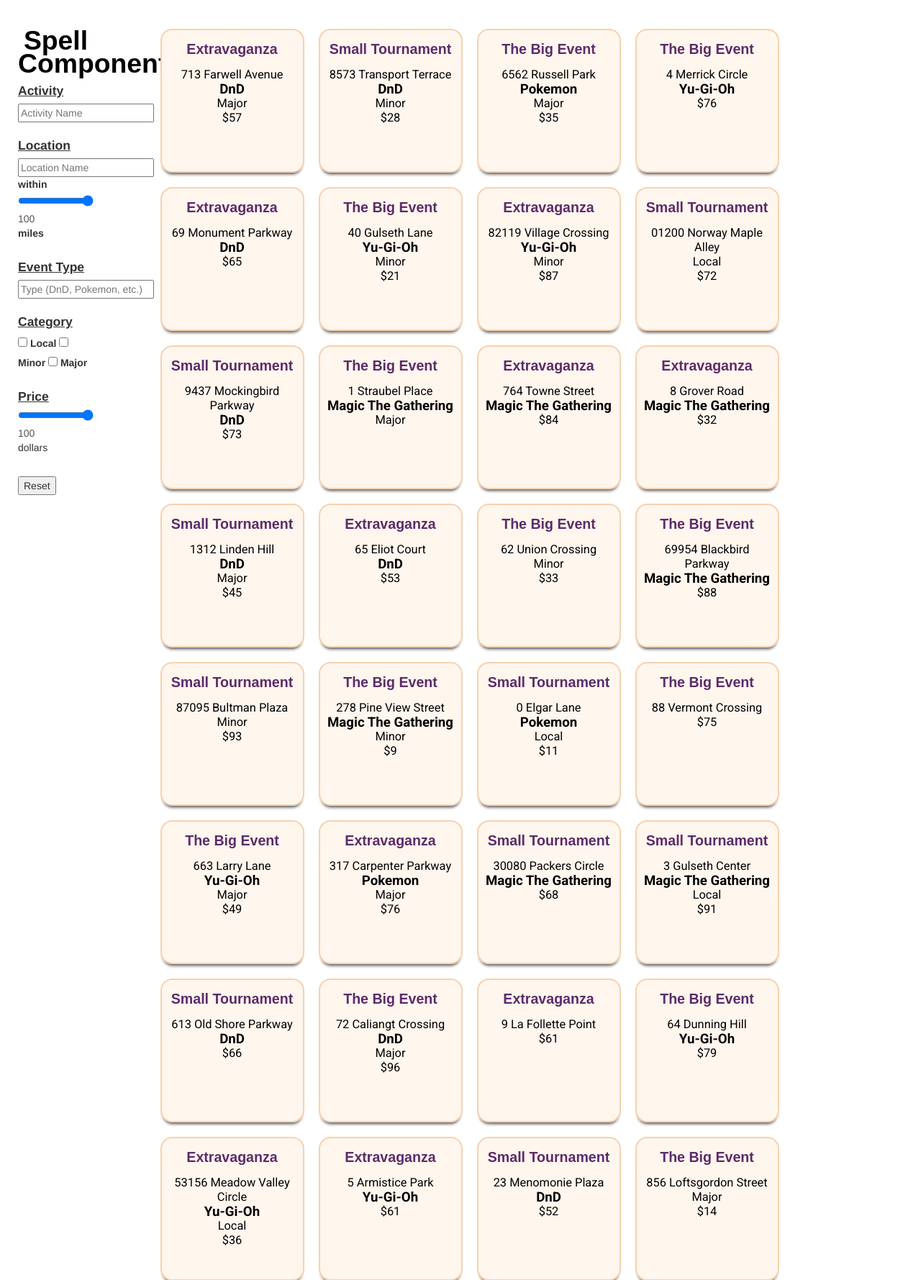
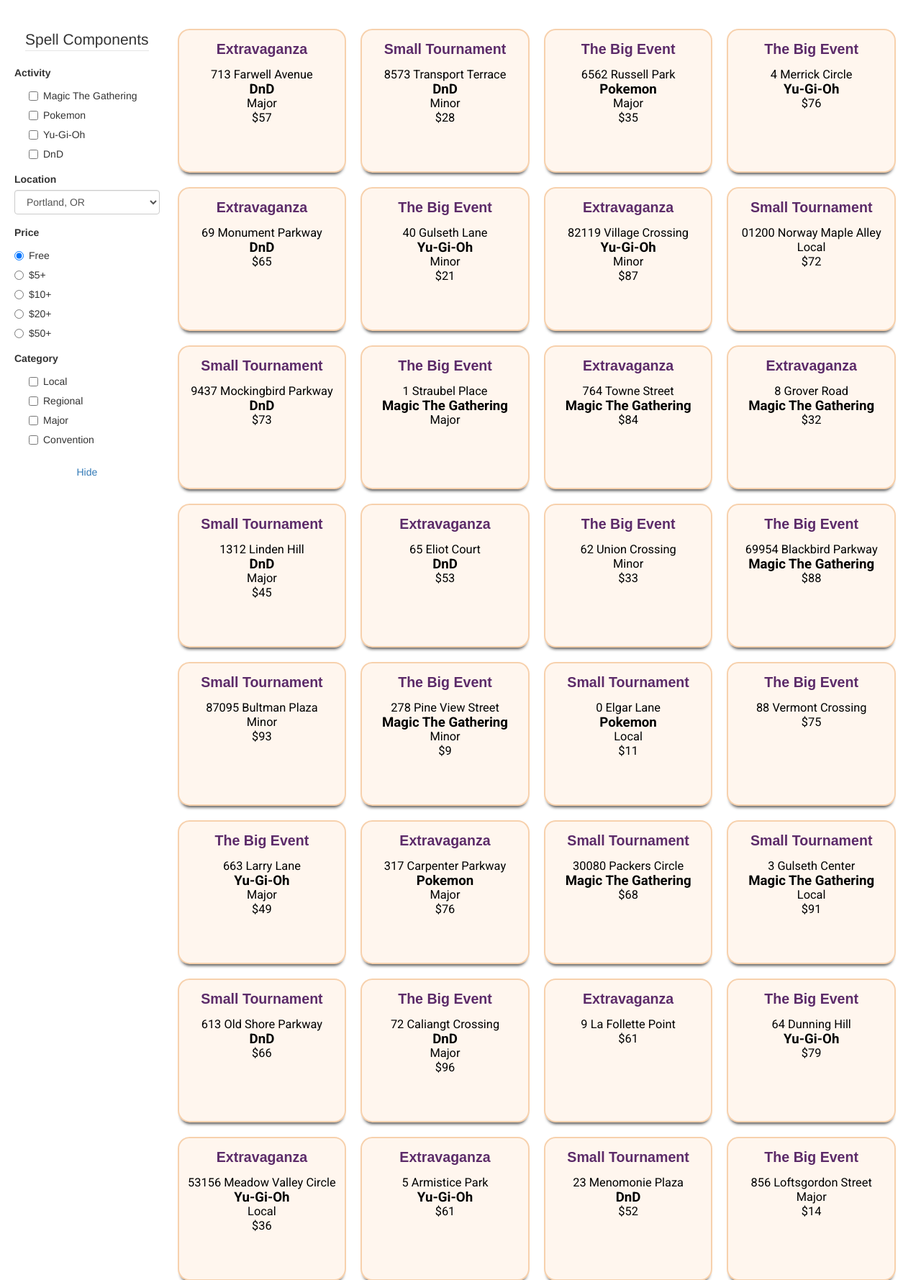
Before and after one commit to gillemic/TheLocatorSpell, a Flask app: page /events in a window 1280 px wide. Shown: the part 169-1948 px from the top of the page at 72% size. Run offline with Flask 3, Linux system fonts and the light colour scheme; some libraries are stand-ins or nearby versions; some web fonts are replaced.

Commit message:
front page and events rework

```diff
--- a/app/__init__.py
+++ b/app/__init__.py
@@ -1,3 +1,7 @@
+import mimetypes
+mimetypes.add_type('application/javascript', '.js')
+mimetypes.add_type('text/css', '.css')
+
 from flask import Flask
 from config import Config
 from flask_bootstrap import Bootstrap
--- a/app/static/CSS/index.css
+++ b/app/static/CSS/index.css
@@ -304,7 +304,11 @@
     flex: 1 1;
     align-items: stretch;
     margin-bottom: 1rem;
-    max-width: 10%;
+    min-width: 15%;
+}
+
+.form-wrapper input {
+    width: 100%;
 }
 
 .form-wrapper a {
@@ -320,6 +324,10 @@
     display: flex;
     justify-content: center;
     flex-wrap: wrap;
+}
+
+.spell-components {
+    margin: 0rem 1rem;
 }
 
 .quickSearch {
@@ -352,9 +360,9 @@
 }
 
 #pageData {
-    max-width: 80%;
+    width: 85%;
     display: flex;
-    flex: 8 8 25%;
+    flex: 2 2 25%;
     flex-wrap: wrap;
     justify-content: left;
     padding: 0 1rem;
@@ -375,7 +383,6 @@
     padding: 1rem;
     margin: 1rem;
     flex: 1 1 15%;
-    max-width: 15%;
     min-width: 200px;
     min-height: 200px;
     box-shadow:  0 6px 4px -4px rgba(0,0,0,0.7);
--- a/app/static/CSS/landing_page.css
+++ b/app/static/CSS/landing_page.css
@@ -27,7 +27,7 @@
 
 .quickSearch {
     display: inline-block;
-    min-width: 55%;
+    min-width: 45%;
     height: 5rem;
     margin: 1rem;
     border-width: 1px;
--- a/app/templates/events.html
+++ b/app/templates/events.html
@@ -3,9 +3,9 @@
 {% block app_content %}
     <div class="main-page">
         <div class="page-content">
-            <div class="form-wrapper">
+            <div class="form-horizontal spell-components">
                 <form name="main-form" id="main-form">
-                    <h2>Spell Components</h2>
+                <!--    <h2>Spell Components</h2>
                     <label for="activity"><u>Activity</u></label>
                     <br>
                     <input type="text" name="activity" id="activity"
@@ -59,11 +59,133 @@
                     <button type="reset" onclick="clearFields()">Reset</button>
                     <br>
                 </form>
-                <!--
                 <div class="showhide-wrapper">
                     <a id="hide-button" onclick="hideSearch()">Hide</a>
                     <a id="show-button" onclick="showSearch()">Show</a>
                 </div> -->
+                    <fieldset>
+
+                    <!-- Form Name -->
+                    <legend>Spell Components</legend>
+
+                    <!-- Multiple Checkboxes -->
+                    <div class="form-group">
+                      <label class="activity-header" for="activities">Activity</label>
+                      <br>
+                      <div id="activities">
+                        <div class="checkbox">
+                            <label for="activities-0">
+                            <input type="checkbox" name="activities" id="activities-0" value="1">
+                            Magic The Gathering
+                            </label>
+                        </div>
+                        <div class="checkbox">
+                            <label for="activities-1">
+                            <input type="checkbox" name="activities" id="activities-1" value="2">
+                            Pokemon
+                            </label>
+                        </div>
+                        <div class="checkbox">
+                            <label for="activities-2">
+                            <input type="checkbox" name="activities" id="activities-2" value="3">
+                            Yu-Gi-Oh
+                            </label>
+                        </div>
+                        <div class="checkbox">
+                            <label for="activities-3">
+                            <input type="checkbox" name="activities" id="activities-3" value="4">
+                            DnD
+                            </label>
+                        </div>
+                      </div>
+                    </div>
+
+                    <!-- Select Basic -->
+                    <div class="form-group">
+                      <label class="" for="Location">Location</label>
+                      <div class="">
+                        <select id="Location" name="Location" class="form-control">
+                          <option value="1">Portland, OR</option>
+                          <option value="2">Seattle, WA</option>
+                        </select>
+                      </div>
+                    </div>
+
+                    <!-- Multiple Radios -->
+                    <div class="form-group">
+                      <label class="" for="price">Price</label>
+                      <br>
+                      <div id="event-price">
+                        <div class="radio">
+                            <label for="price-0">
+                            <input type="radio" name="price" id="price-0" value="0" checked="checked">
+                            Free
+                            </label>
+                        </div>
+                        <div class="radio">
+                            <label for="price-1">
+                            <input type="radio" name="price" id="price-1" value="5">
+                            $5+
+                            </label>
+                        </div>
+                        <div class="radio">
+                            <label for="price-2">
+                            <input type="radio" name="price" id="price-2" value="10">
+                            $10+
+                            </label>
+                        </div>
+                        <div class="radio">
+                            <label for="price-3">
+                            <input type="radio" name="price" id="price-3" value="20">
+                            $20+
+                            </label>
+                        </div>
+                        <div class="radio">
+                            <label for="price-4">
+                            <input type="radio" name="price" id="price-4" value="50">
+                            $50+
+                            </label>
+                        </div>
+                      </div>
+                    </div>
+
+                    <!-- Multiple Checkboxes -->
+                    <div class="form-group">
+                      <label class="" for="category">Category</label>
+                      <br>
+                      <div class="">
+                      <div class="checkbox">
+                        <label for="category-0">
+                          <input type="checkbox" name="category" id="category-0" value="local">
+                          Local
+                        </label>
+                        </div>
+                      <div class="checkbox">
+                        <label for="category-1">
+                          <input type="checkbox" name="category" id="category-1" value="minor">
+                          Regional
+                        </label>
+                        </div>
+                      <div class="checkbox">
+                        <label for="category-2">
+                          <input type="checkbox" name="category" id="category-2" value="major">
+                          Major
+                        </label>
+                        </div>
+                      <div class="checkbox">
+                        <label for="category-3">
+                          <input type="checkbox" name="category" id="category-3" value="major">
+                          Convention
+                        </label>
+                        </div>
+                      </div>
+                    </div>
+                    </fieldset>
+                </form>
+                <div class="showhide-wrapper">
+                    <a id="hide-button" onclick="hideSearch()">Hide</a>
+                    <a id="show-button" onclick="showSearch()">Show</a>
+                </div>
             </div>
             <div id="pageData">
                 {% for piece in data %}
@@ -80,10 +202,10 @@
                 {% endfor %}
                 <div id="no-results">No results found</div>
             </div>
-            <div id="myModal" class="modal">
+            <div id="myModal" class="modal" onclick="hideModal()">
 
 				<!-- The Close Button -->
-				<span class="close">&times;</span>
+				<span class="close" onclick="hideModal()">&times;</span>
 
 				<!-- Modal Content (Event Info) -->
 				<div id="modal-content">
@@ -91,9 +213,12 @@
                 </div>
 			</div>
         </div>
-        <script type="text/javascript" src="{{ url_for('static', filename='index.js') }}"></script>
+        <script type="application/javascript" src="{{ url_for('static', filename='JS/events_page.min.js') }}"></script>
+        <script>
+            eventsClickable();
+        </script>
         {% if (query != '') %}
-            <script type="text/javascript">
+        <script>
             const queryString = window.location.search;
             const urlParams = new URLSearchParams(queryString);
             const query = urlParams.get('query');
--- a/app/templates/index.html
+++ b/app/templates/index.html
@@ -3,8 +3,7 @@
 {% block app_content %}
     <!-- Landing page body content -->
     <body class="default">
-        <div>
-            <div>
+        <div class="below-header">
             <form action="/events" method="GET">
                 <div class="search-bar">
                     <input type="text" class="quickSearch" name="query"
@@ -14,7 +13,6 @@
                     </button>
                 </div>
             </form>
-            </div>
             <div class="blog-posts">
                 <div class="blog-post">
                     <h4>Blog Title 1 That Can Go On Two Lines</h4>
@@ -28,6 +26,6 @@
                 </div>
             </div>
         </div>
-        <script type="text/javascript" src="{{ url_for('static', filename='index.js') }}"></script>
+        <script type="application/javascript" src="{{ url_for('static', filename='JS/events_page.min.js') }}"></script>
     </body>
 {% endblock %}
```
Also changed, not shown: app/static/JS/events_page.min.js. Lines whose indentation alone changed are shown as unchanged.
